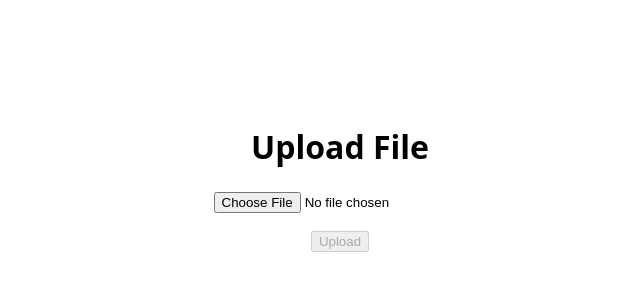
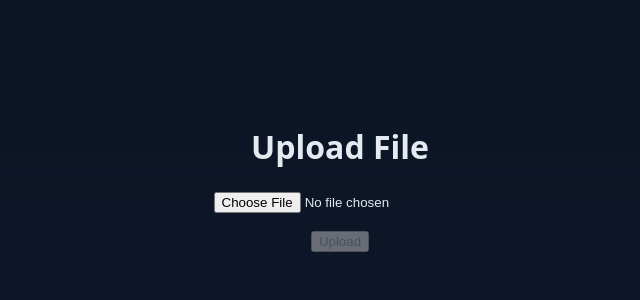
Before and after one commit to iiwppiuyuutr7/file-hosting-app, a Next.js app: page / in a window 1280 px wide. Shown: the top 300 px of the page, without its empty margins (300-940 px from the left). Built offline with nearby package versions, Linux system fonts and the light colour scheme.

Commit message:
Update layout.js

```diff
--- a/app/layout.js
+++ b/app/layout.js
@@ -6,7 +6,15 @@ export const metadata = {
 export default function RootLayout({ children }) {
   return (
     <html lang="id">
-      <body style={{ margin: 0, fontFamily: "system-ui, sans-serif" }}>
+      <body
+        style={{
+          margin: 0,
+          minHeight: "100vh",
+          background: "linear-gradient(180deg, #0b1424 0%, #101d33 100%)",
+          fontFamily: "system-ui, -apple-system, Segoe UI, Roboto, sans-serif",
+          color: "#e5e9f0",
+        }}
+      >
         {children}
       </body>
     </html>
```
